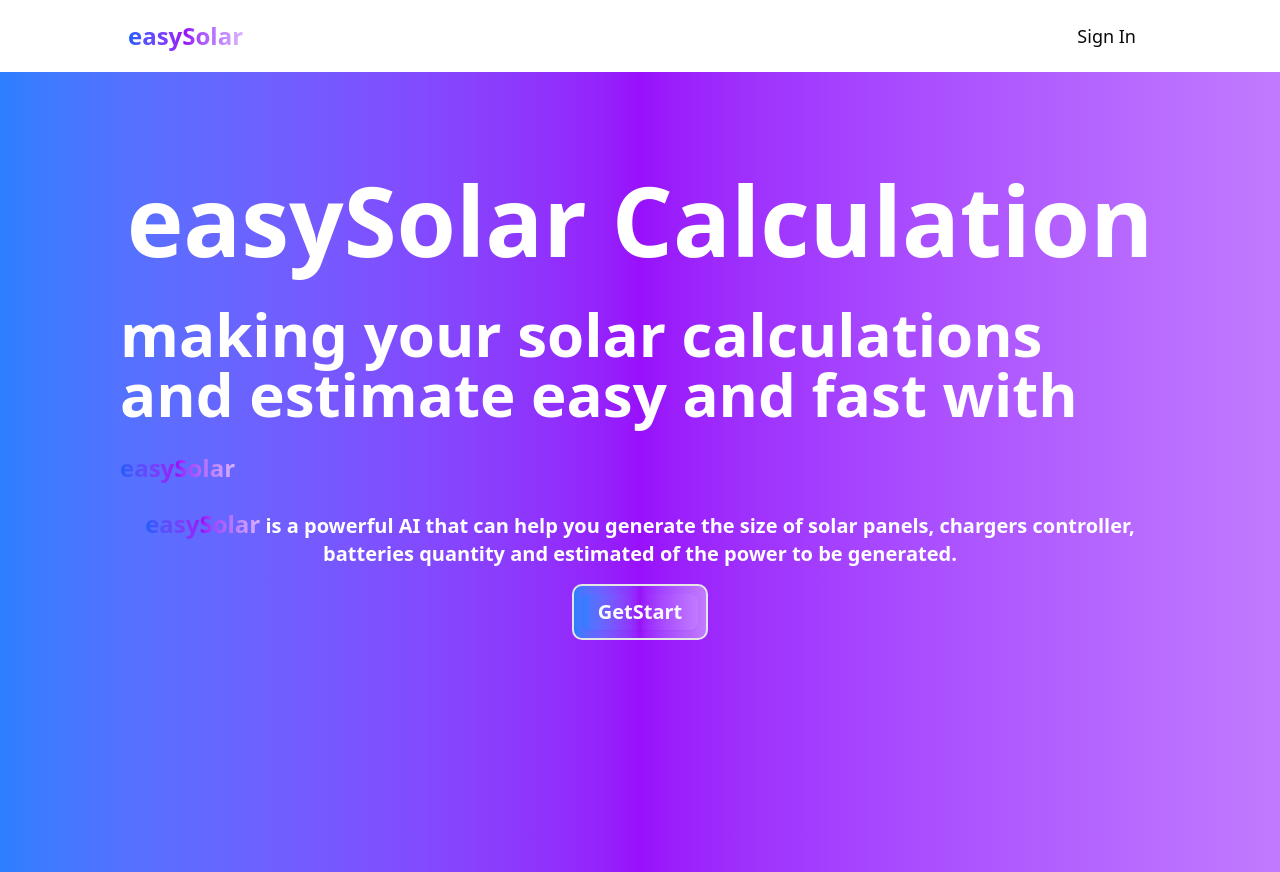
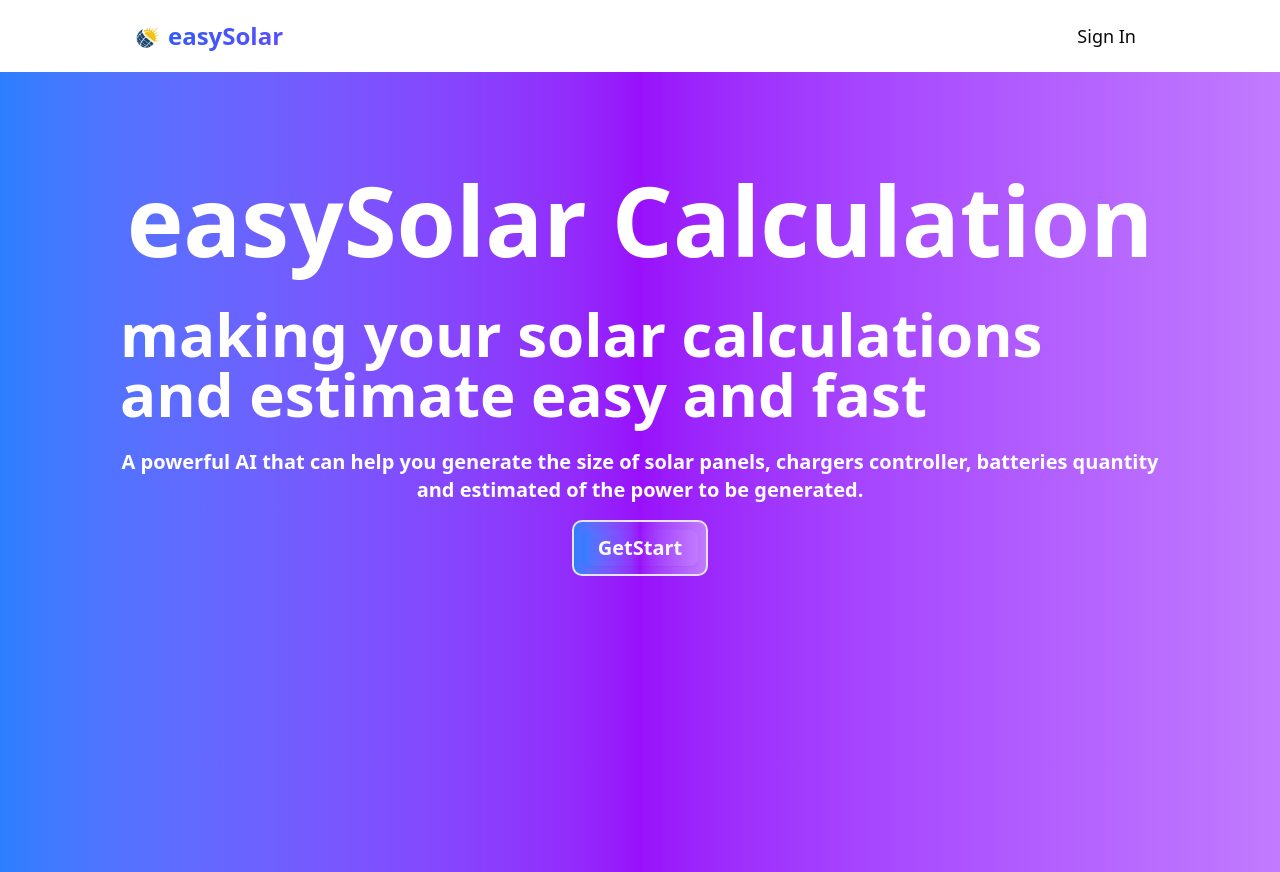
Before and after one commit to JoeBryans/easySolar, a Next.js app: page / in a window 1280 px wide. Built offline with nearby package versions, Linux system fonts and the light colour scheme; no server answers.

Commit message:
signin page

```diff
--- /dev/null
+++ b/IslogedIn.js
@@ -0,0 +1,10 @@
+import { getServerSession } from "next-auth";
+import React from "react";
+import { authOptions } from "./lib/auth";
+
+export const IsLogedIn = () => {
+  const user = getServerSession(authOptions);
+  const currentUser = user?.user;
+
+  return currentUser;
+};
--- a/app/api/estimate/route.js
+++ b/app/api/estimate/route.js
@@ -74,7 +74,12 @@
 export async function GET(req) {
   const user = await getServerSession(authOptions);
   console.log("userinfo", user);
-  const userId = user.id;
+  const userId = user?.user?.id;
+  if (!user) {
+    return new NextResponse("User not found", {
+      status: 404,
+    });
+  }
   try {
     const extimate = await prisma.estimates.findMany({
       where: {
--- a/app/dashboard/layout.jsx
+++ b/app/dashboard/layout.jsx
@@ -1,8 +1,15 @@
 import { SideBar } from "@/components/dasboard/Sidebar";
 import { SidebarProvider, SidebarTrigger } from "@/components/ui/sidebar";
+import { IsLogedIn } from "@/IslogedIn";
+import { Link } from "lucide-react";
 import React from "react";
 
 const layout = ({ children }) => {
+  const user = IsLogedIn();
+
+  if (!user) {
+    <Link href="/signIn"></Link>;
+  }
   return (
     <SidebarProvider>
       <div className="w-full flex ">
--- a/app/dashboard/page.jsx
+++ b/app/dashboard/page.jsx
@@ -74,13 +74,13 @@
           })}
         </div> */}
         <div
-          className={`${Content?.length > 0 ? "shadow-lg drop-shadow-2xl px-5" : "flex"}  py-3 rounded-2xl my-24 mx-auto max-w-[600px] w-[95%] flex flex-col items-start justify-center`}
+          className={`${Content?.length > 0 ? " px-5" : "flex"}  py-3 rounded-2xl my-24 mx-auto max-w-[600px] w-[95%] flex flex-col items-start justify-center gap-10`}
         >
           {Content?.map((item, index) => {
             return (
               <div
                 key={index}
-                className="w-[90%] flex flex-col items-start justify-start gap-4"
+                className="shadow-lg drop-shadow-2xl p-5 w-[90%] flex flex-col items-start justify-start gap-4"
               >
                 {/* <ReactMarkdown>{item.content}</ReactMarkdown> */}
                 {/* <h1>{item.title}</h1> */}
--- a/app/signIn/page.jsx
+++ b/app/signIn/page.jsx
@@ -64,7 +64,7 @@
       } else {
         setIsLoading(false);
         toast.success("user signed in ");
-        // router.push("/");
+        router.push("/");
       }
     } catch (error) {
       setIsLoading(false);
@@ -168,7 +168,8 @@
                     className="p-2 rounded-lg text-white bg-blue-600 hover:bg-white hover:text-blue-600 hover:border-blue-600 hover:border-2 font-semibold transition:all w-full px-3 cursor-pointer"
                   >
                     {isLoading ? (
-                      <span className="flex items-center justify-center">
+                      <span className="flex items-center gap-2">
+                        <span>sign in</span>
                         <LoaderCircle className="animate-spin" />
                       </span>
                     ) : (
--- a/app/signUp/page.jsx
+++ b/app/signUp/page.jsx
@@ -231,34 +231,18 @@
                     className="focuse:outline-0 fucous:border-0 border-2 rounded-lg py-2"
                   />
                 </Label>
-                {/* <div className="w-full mt-3 px-5 ">
-                  {criterial.map((items, i) => (
-                    <div className={"flex items-center gap-3"}>
-                      <Input
-                        type={"checkbox"}
-                        checked={items.regEx.test(password)}
-                        className="w-4 h-4 text-blue-600 bg-gray-100 rounded-md"
-                      />
-                      <span
-                        className={`${
-                          items.regEx.test(password)
-                            ? "text-green-600 "
-                            : "text-red-600"
-                        } `}
-                      >
-                        {items.message}
-                      </span>
-                    </div>
-                  ))}
-                </div> */}
+
                 <div className="flex flex-col gap-3 items-start px-3 py-1 w-full mt-2 mb-2">
                   <Button
                     disabled={isLoading && isLoading}
                     variant={"primary"}
-                    className="p-2 rounded-lg text-white bg-blue-600 hover:bg-white hover:text-blue-600 hover:border-blue-600 hover:border-2 font-semibold transition:all w-full px-3 cursor-pointer "
+                    className="p-2 rounded-lg text-white bg-blue-600 hover:bg-white hover:text-blue-600 hover:border-blue-600 hover:border-2 font-semibold transition:all w-full px-3 cursor-pointer flex items-center gap-2 justify-center"
                   >
                     {isLoading ? (
-                      <LoaderCircle className="animate-spin" />
+                      <span className="flex items-center gap-2">
+                        <span>sign up</span>
+                        <LoaderCircle className="animate-spin" />
+                      </span>
                     ) : (
                       "sign up"
                     )}
--- a/components/Container.jsx
+++ b/components/Container.jsx
@@ -2,7 +2,7 @@
 
 const Container = ({ children }) => {
   return (
-    <div className="flex w-full min-h-[110vh]">
+    <div className="flex w-full min-h-[100vh]">
       <div className="max-w-[65rem]  w-[90%] flex flex-col mx-auto mt-5">
         {children}
       </div>
--- a/components/header/Hero.jsx
+++ b/components/header/Hero.jsx
@@ -15,13 +15,12 @@
             easySolar Calculation
           </h1>
           <span className="font-bold lg:text-6xl md:text-3xl text-2xl mb-2 ">
-            making your solar calculations and estimate easy and fast with{" "}
-            <Logo />
+            making your solar calculations and estimate easy and fast
           </span>
           <p className="font-semibold text-center md:text-xl  ">
-            <Logo /> is a powerful AI that can help you generate the size of
-            solar panels, chargers controller, batteries quantity and estimated
-            of the power to be generated.
+            A powerful AI that can help you generate the size of solar panels,
+            chargers controller, batteries quantity and estimated of the power
+            to be generated.
           </p>
           <div
             // initial={{ scale: 1 }}
--- a/components/header/Logo.jsx
+++ b/components/header/Logo.jsx
@@ -1,3 +1,4 @@
+import Image from "next/image";
 import Link from "next/link";
 import React from "react";
 
@@ -5,8 +6,17 @@
   return (
     <Link
       href="/"
-      className="font-bold  text-2xl text-transparent bg-gradient-to-r from-blue-600 to-purple-300 via-purple-600 bg-clip-text"
+      className="flex items-center font-bold  text-2xl text-transparent bg-gradient-to-r from-blue-600 to-purple-300 via-purple-600 bg-clip-text"
     >
+      <div className="w-10 h-10 rounded-full">
+        <Image
+          src="/logo.png"
+          alt="logo"
+          width={400}
+          height={400}
+          className="object-cover"
+        />
+      </div>
       easySolar
     </Link>
   );
```
Also changed, not shown: 1 other file (tests, documents, lock files or other folders).
